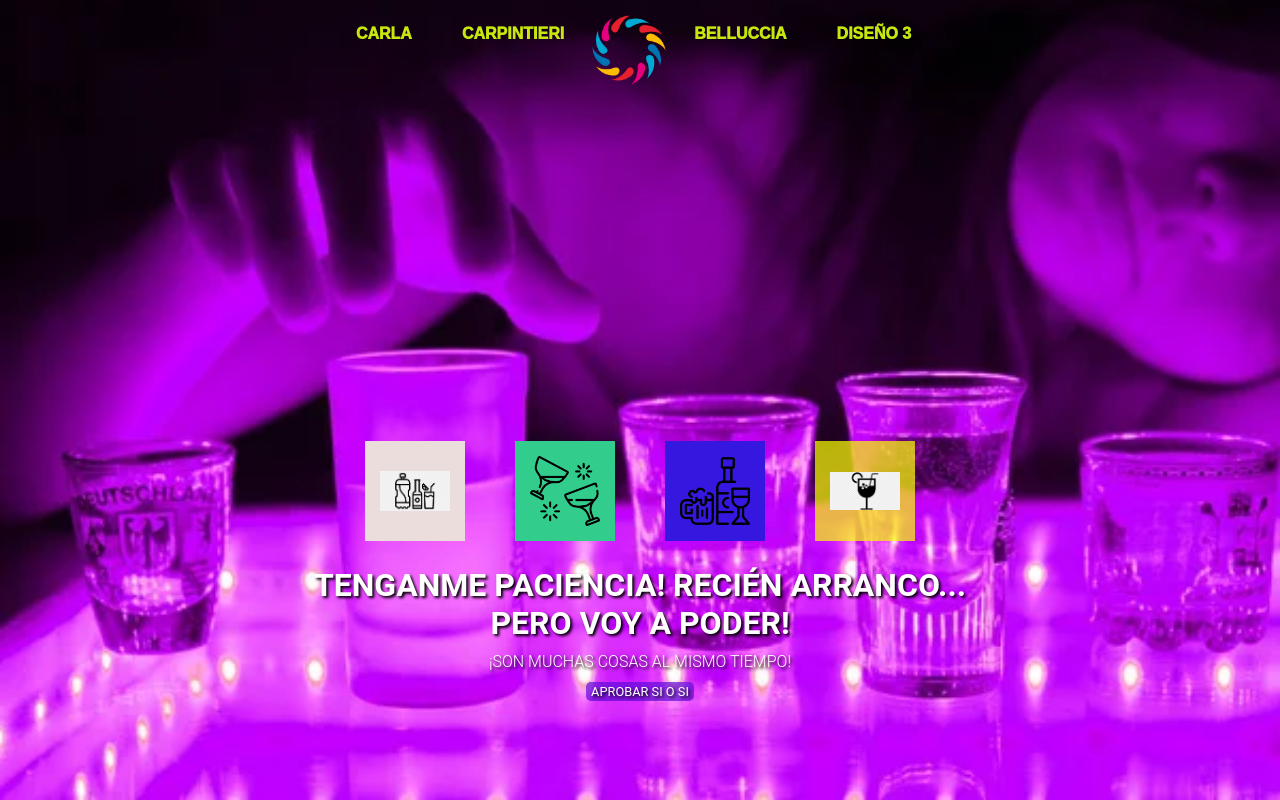
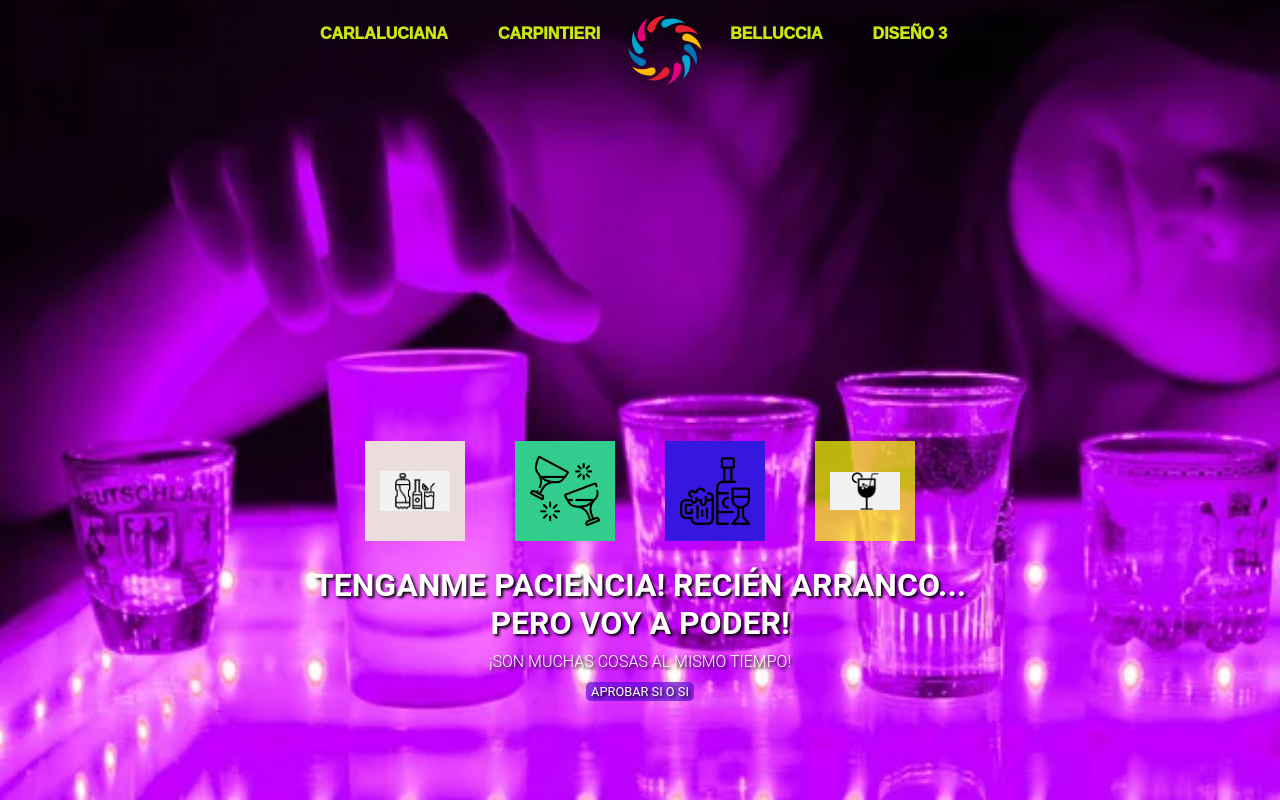
Before and after one commit to ClemenFadu/Carpintieri23Belluccia, a plain HTML site: page index.html in a window 1280 px wide. Drawn offline with Linux system fonts and the light colour scheme; files whose address does not match are found by name.

Commit message:
cambio prueba
testeando!

```diff
--- a/index.html
+++ b/index.html
@@ -40,7 +40,7 @@
     <!--Este es un elemento de navegación (nav) que debe ser único por página HTML. Tiene una clase "row"-->
     <nav class="row">
         <!--Este es un link (a) que lleva hacia otra página (href)-->
-        <a href="#">Carla</a>
+        <a href="#">CarlaLuciana</a>
         <a href="#">Carpintieri</a>
         <!--Esta es una división con id único "logo" que contiene la imagen del logo-->
         <div id="logo"><img src="media/logo_C.png" alt="Esta es la descripción del logo por si no carga correctamente">
```
